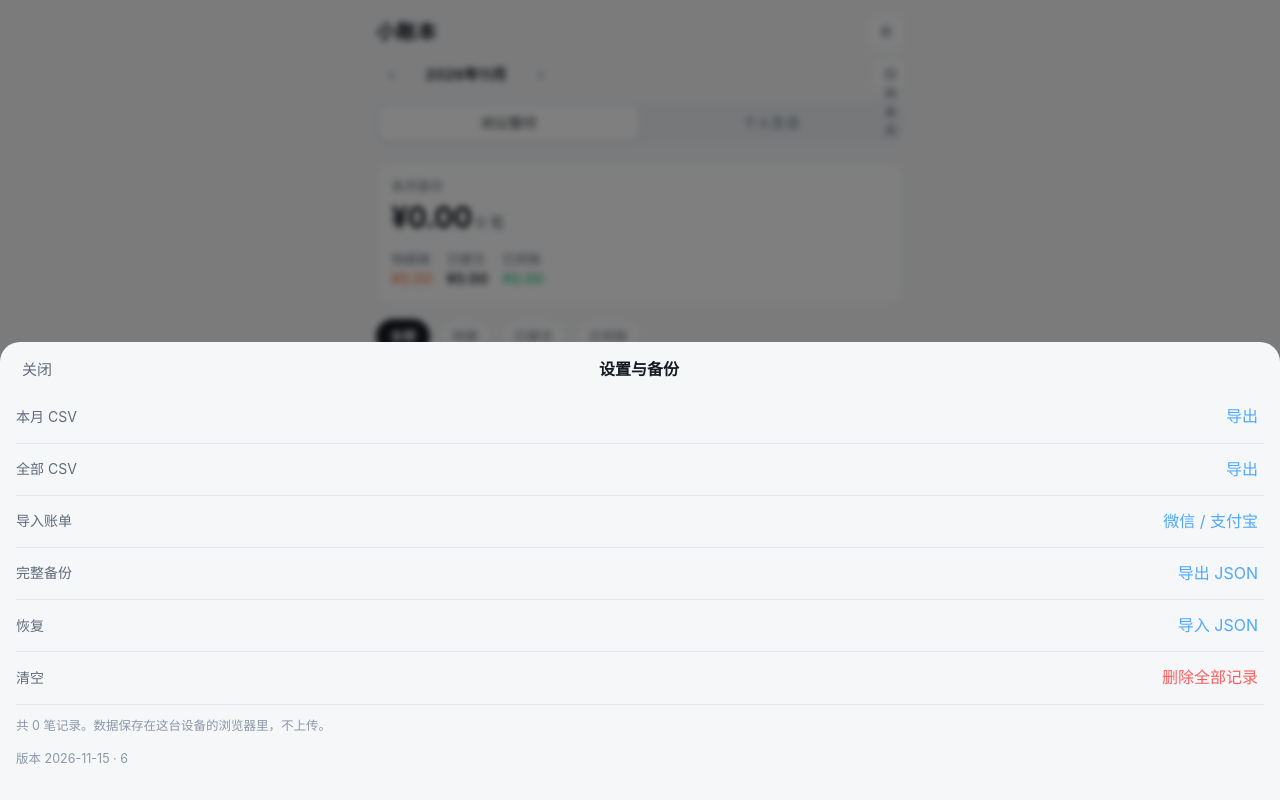
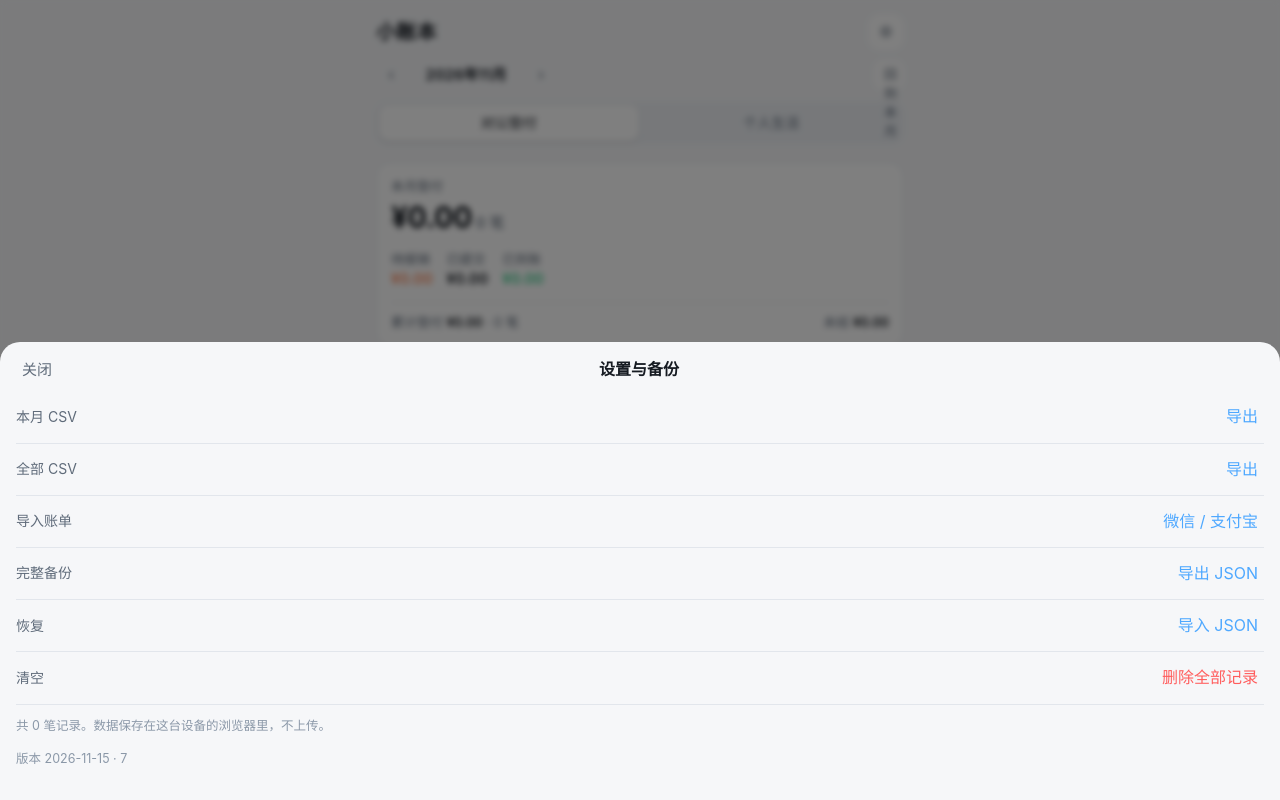
Before and after one commit to yutian0822/xiaozhangben, a plain HTML site: page index.html in a window 1280 px wide. Both pictures are taken after a click on the button "设置". Drawn offline with Linux system fonts and the light colour scheme.

Commit message:
汇总卡加累计总额与未结

```diff
--- a/index.html
+++ b/index.html
@@ -53,6 +53,8 @@
   .sub{font-size:13px;color:var(--dim)}
   .sub b{display:block;font-size:15px;color:var(--fg);font-weight:600;font-variant-numeric:tabular-nums}
   .sub.warn b{color:var(--warn)} .sub.ok b{color:var(--ok)}
+  .sumall{display:flex;justify-content:space-between;gap:10px;margin-top:12px;padding-top:10px;border-top:1px solid var(--line);font-size:13px;color:var(--dim);flex-wrap:wrap}
+  .sumall b{color:var(--fg);font-weight:600;font-variant-numeric:tabular-nums}
 
   .chips{display:flex;gap:8px;overflow:auto;padding:14px 0 4px;scrollbar-width:none}
   .chips::-webkit-scrollbar{display:none}
@@ -162,7 +164,7 @@
     <input type="file" id="fileInput" accept="application/json,.json" class="hidden">
     <input type="file" id="billInput" accept=".csv,.xlsx,text/csv,text/plain,application/vnd.openxmlformats-officedocument.spreadsheetml.sheet" class="hidden">
     <p class="hint" id="stat"></p>
-    <p class="hint" id="ver">版本 2026-11-15 · 6</p>
+    <p class="hint" id="ver">版本 2026-11-15 · 7</p>
   </div>
 </div>
 
@@ -235,21 +237,27 @@
     var m=monthOf(S.offset);
     var arr=monthEntries().filter(function(e){return e.ledger===S.ledger});
     var total=arr.reduce(function(s,e){return s+e.amount},0);
+    var all=S.entries.filter(function(e){return e.ledger===S.ledger});
+    var allTotal=all.reduce(function(s,e){return s+e.amount},0);
     var el=$('#summary');
     if(S.ledger==='biz'){
       var wait=arr.filter(function(e){return (e.status||'待报')==='待报'}).reduce(function(s,e){return s+e.amount},0);
       var sent=arr.filter(function(e){return e.status==='已提交'}).reduce(function(s,e){return s+e.amount},0);
       var back=arr.filter(function(e){return e.status==='已到账'}).reduce(function(s,e){return s+e.amount},0);
+      var openAll=all.filter(function(e){return e.status!=='已到账'}).reduce(function(s,e){return s+e.amount},0);
       el.innerHTML='<div class="sub">本月垫付</div><div class="big">¥'+money(total)+'<small>'+arr.length+' 笔</small></div>'+
         '<div class="subs"><div class="sub warn">待报销<b>¥'+money(wait)+'</b></div>'+
         '<div class="sub">已提交<b>¥'+money(sent)+'</b></div>'+
-        '<div class="sub ok">已到账<b>¥'+money(back)+'</b></div></div>';
+        '<div class="sub ok">已到账<b>¥'+money(back)+'</b></div></div>'+
+        '<div class="sumall"><span>累计垫付 <b>¥'+money(allTotal)+'</b> · '+all.length+' 笔</span>'+
+        '<span>未结 <b>¥'+money(openAll)+'</b></span></div>';
     }else{
       var days=new Set(arr.map(function(e){return e.date})).size||1;
       var daysInMonth=new Date(+m.slice(0,4),+m.slice(5,7),0).getDate();
       el.innerHTML='<div class="sub">本月支出</div><div class="big">¥'+money(total)+'<small>'+arr.length+' 笔</small></div>'+
         '<div class="subs"><div class="sub">日均<b>¥'+money(total/daysInMonth)+'</b></div>'+
-        '<div class="sub">有支出天数<b>'+days+' 天</b></div></div>';
+        '<div class="sub">有支出天数<b>'+days+' 天</b></div></div>'+
+        '<div class="sumall"><span>累计支出 <b>¥'+money(allTotal)+'</b> · '+all.length+' 笔</span></div>';
     }
   }
 
--- a/sw.js
+++ b/sw.js
@@ -1,5 +1,5 @@
 /* 小账本 service worker —— 只为让 App 离线也能打开，不缓存任何账目数据 */
-const CACHE = 'xiaozhangben-v6';
+const CACHE = 'xiaozhangben-v7';
 const SHELL = ['./', './index.html', './manifest.webmanifest', './icons/icon-180.png', './icons/icon-192.png', './icons/icon-512.png'];
 
 self.addEventListener('install', (e) => {
```
